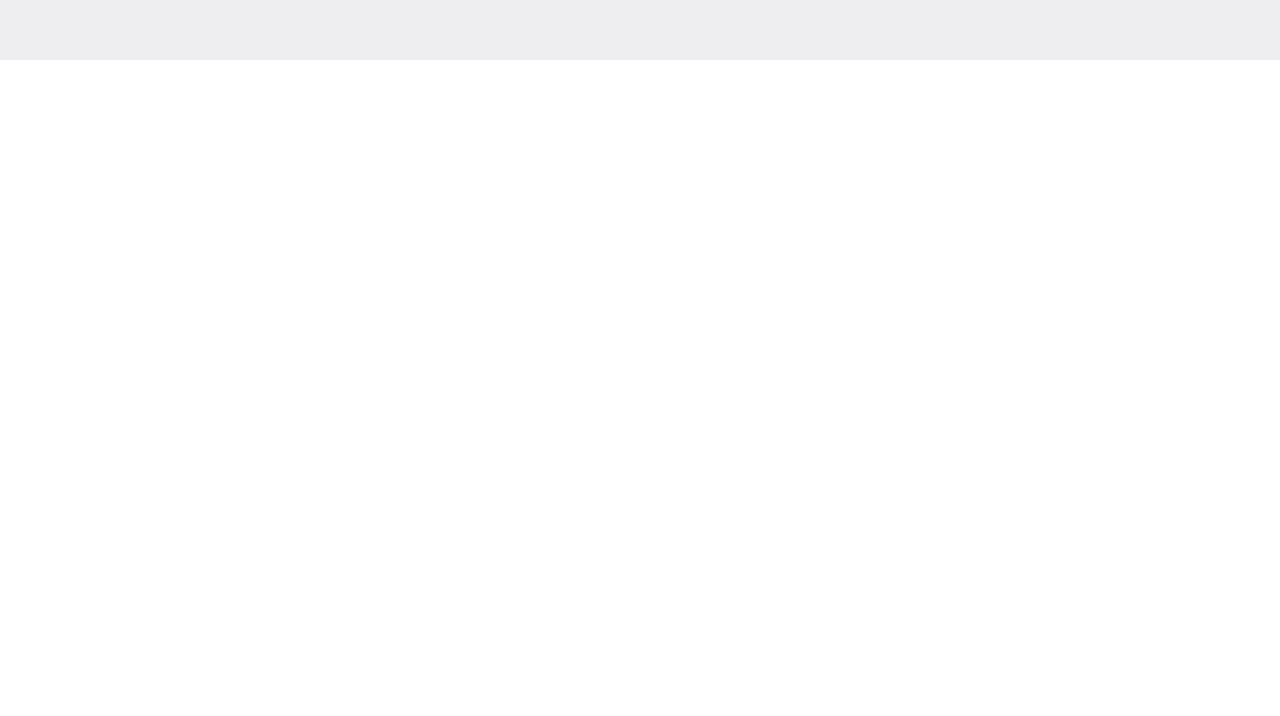
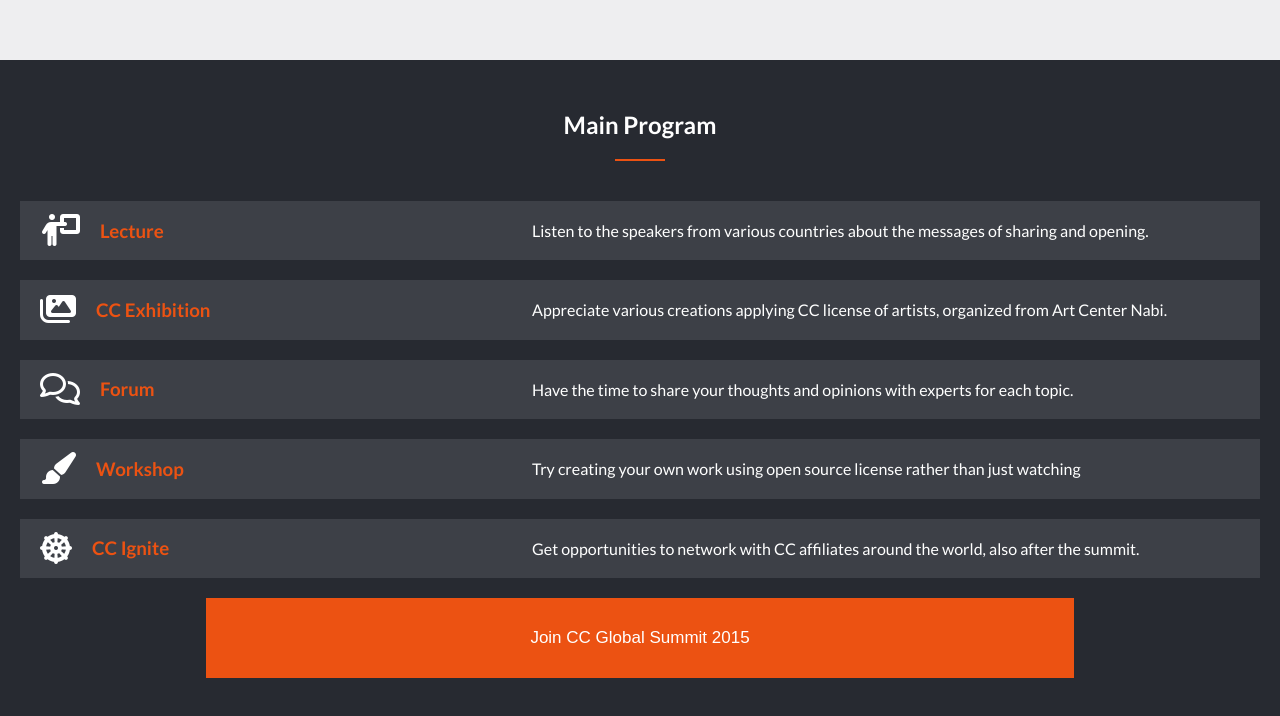
Before and after one commit to Shisui6/conference-page, a website: page index.html in a window 1280 px wide. Shown: the part 800-1516 px from the top of the page. Before the commit the page ends 860 px from the top, so only its background shows below. Drawn offline with Linux system fonts and the light colour scheme.

Commit message:
Create and style program section

```diff
--- a/index.html
+++ b/index.html
@@ -26,7 +26,62 @@
     </p>
   </section>
   <section class="program">
+    <h2 class="center">Main Program</h2>
+    <hr>
+    <div class="flex program-item">
+      <div class="flex program-icon">
+        <i class="fa-solid fa-person-chalkboard fa-2xl"></i>
+        <h3>Lecture</h3>
+      </div>
+      <div class="program-text">
+        <p>Listen to the speakers from various       countries about the messages of sharing and opening.</p>
+      </div>
+    </div>
+    <div class="flex program-item">
+      <div class="flex program-icon">
+        <i class="fa-solid fa-images fa-2xl"></i>
+        <h3>CC Exhibition</h3>
+      </div>
+      <div class="program-text">
+        <p>Appreciate various creations applying
+          CC license of artists, organized from
+          Art Center Nabi.</p>
+      </div>
+    </div>
+    <div class="flex program-item">
+      <div class="flex program-icon">
+        <i class="fa-regular fa-comments fa-2xl"></i>
+        <h3>Forum</h3>
+      </div>
+      <div class="program-text">
+        <p>Have the time to share your thoughts
+          and opinions with experts for each topic. </p>
+      </div>
+    </div>
+    <div class="flex program-item">
+      <div class="flex program-icon">
+        <i class="fa-solid fa-paintbrush fa-2xl"></i>
+        <h3>Workshop</h3>
+      </div>
+      <div class="program-text">
+        <p>Try creating your own work using
+          open source license rather than just
+          watching</p>
+      </div>
+    </div>
+    <div class="flex program-item">
+      <div class="flex program-icon">
+        <i class="fa-solid fa-dharmachakra fa-2xl"></i>
+        <h3>CC Ignite</h3>
+      </div>
+      <div class="program-text">
+        <p>Get opportunities to network with CC
+          affiliates around the world, also after
+          the summit.</p>
+      </div>
+    </div>
+    <button>Join CC Global Summit 2015</button>
+  </section>
 
-  </section>
 </body>
 </html>
--- a/resources/CSS/style.css
+++ b/resources/CSS/style.css
@@ -17,7 +17,7 @@
 
 /* Navbar */
 header {
-  background-color: bisque;
+  background-color: #fff;
   height: 60px;
   padding: 20px 25px;
 }
@@ -61,3 +61,78 @@
   color: #272a31;
   line-height: 28px;
 }
+
+/* Program Section */
+.program {
+  padding: 30px 20px 50px;
+  background-color: #272a31;
+  color: #fff;
+}
+
+.program hr {
+  width: 50px;
+  border: 0.1px solid #ec5212;
+  height: 0;
+  background-color: #ec5212;
+  margin-bottom: 40px;
+}
+
+.center {
+  text-align: center;
+}
+
+.flex {
+  display: flex;
+  align-items: center;
+}
+
+.program-icon {
+  margin-right: 20px;
+  width: 40%;
+}
+
+.program-icon h3 {
+  color: #ec5212;
+}
+
+.program i {
+  margin-right: 20px;
+}
+
+.program-item {
+  padding: 0 20px;
+  background-color: #3d4047;
+  margin-bottom: 20px;
+}
+
+.program-text {
+  width: 60%;
+}
+
+.program-text p {
+  line-height: 25px;
+}
+
+.program button {
+  background-color: #ec5212;
+  color: #fff;
+  padding: 30px 40px;
+  border: none;
+  margin: 0 auto;
+  display: block;
+  width: 70%;
+  font-size: 17px;
+}
+
+/* Speakers Section */
+.speakers {
+  padding: 30px 20px 50px;
+}
+
+.speakers hr {
+  width: 50px;
+  border: 0.1px solid #ec5212;
+  height: 0;
+  background-color: #ec5212;
+  margin-bottom: 40px;
+}
```
